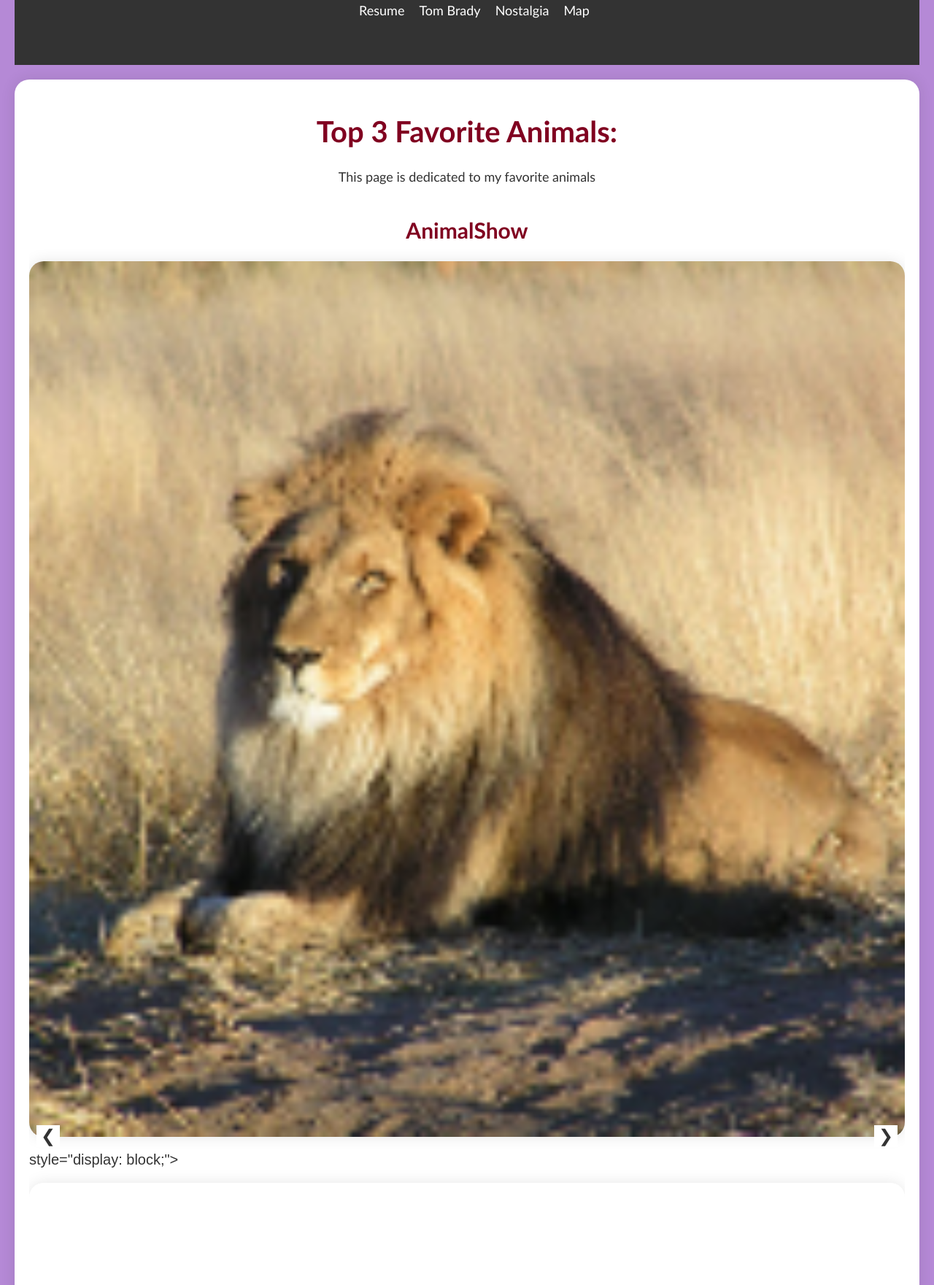
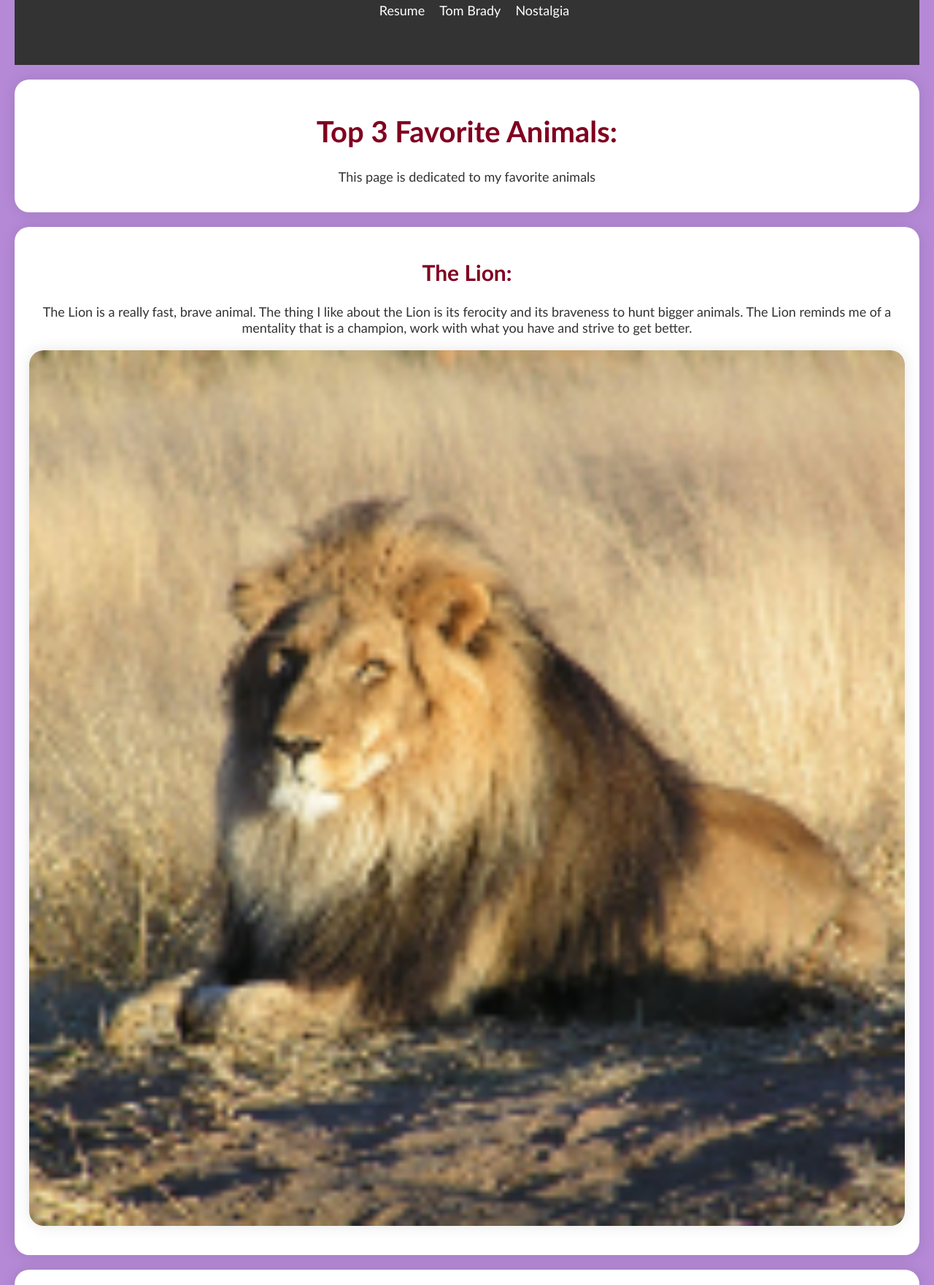
Before and after one commit to Rayyan1222/Project5, a plain HTML site: page animals.html in a window 1280 px wide. Shown: the part 81-1842 px from the top of the page at 73% size. Drawn offline with Linux system fonts and the light colour scheme.

Commit message:
Update animals.html

```diff
--- a/animals.html
+++ b/animals.html
@@ -5,7 +5,6 @@
   <title>Top 3 Favorite Animals</title>
   <link rel="stylesheet" href="css/normalize.css">
   <link rel="stylesheet" href="css/styles.css">
-  <script async src="js/script.js"></script>
 </head>
 <body>
   <header>
@@ -14,24 +13,13 @@
         <li><a href="index.html">Resume</a></li>
         <li><a href="tombrady.html">Tom Brady</a></li>
         <li><a href="animals.html">Nostalgia</a></li>
-        <li><a href="map.html">Map</a></li>
       </ul>
     </nav>
   </header>
   <section class="animals">
     <h1>Top 3 Favorite Animals:</h1>
     <p>This page is dedicated to my favorite animals</p>
-
-    <section id="slider">
-  <h2>AnimalShow</h2>
-  <div class="slider-container">
-    <img class="slider-image" src="images/lion.jpg" alt="A beautiful Lion In The Wild" id="lion"> style="display: block;">
-    <img class="slider-image" src="images/goldfish.jpg" alt="An Orange Goldfish" id="goldfish">
-  </div>
-  <button class="prev" onclick="changeSlide(-1)">&#10094;</button>
-  <button class="next" onclick="changeSlide(1)">&#10095;</button>
-</section>
-
+  </section>
  <section class="animals">
     <h2>The Lion:</h2>
     <p>The Lion is a really fast, brave animal. The thing I like about the Lion is its ferocity and its braveness to hunt bigger animals. The Lion reminds me of a mentality that is a champion, work with what you have and strive to get better.</p>
```
